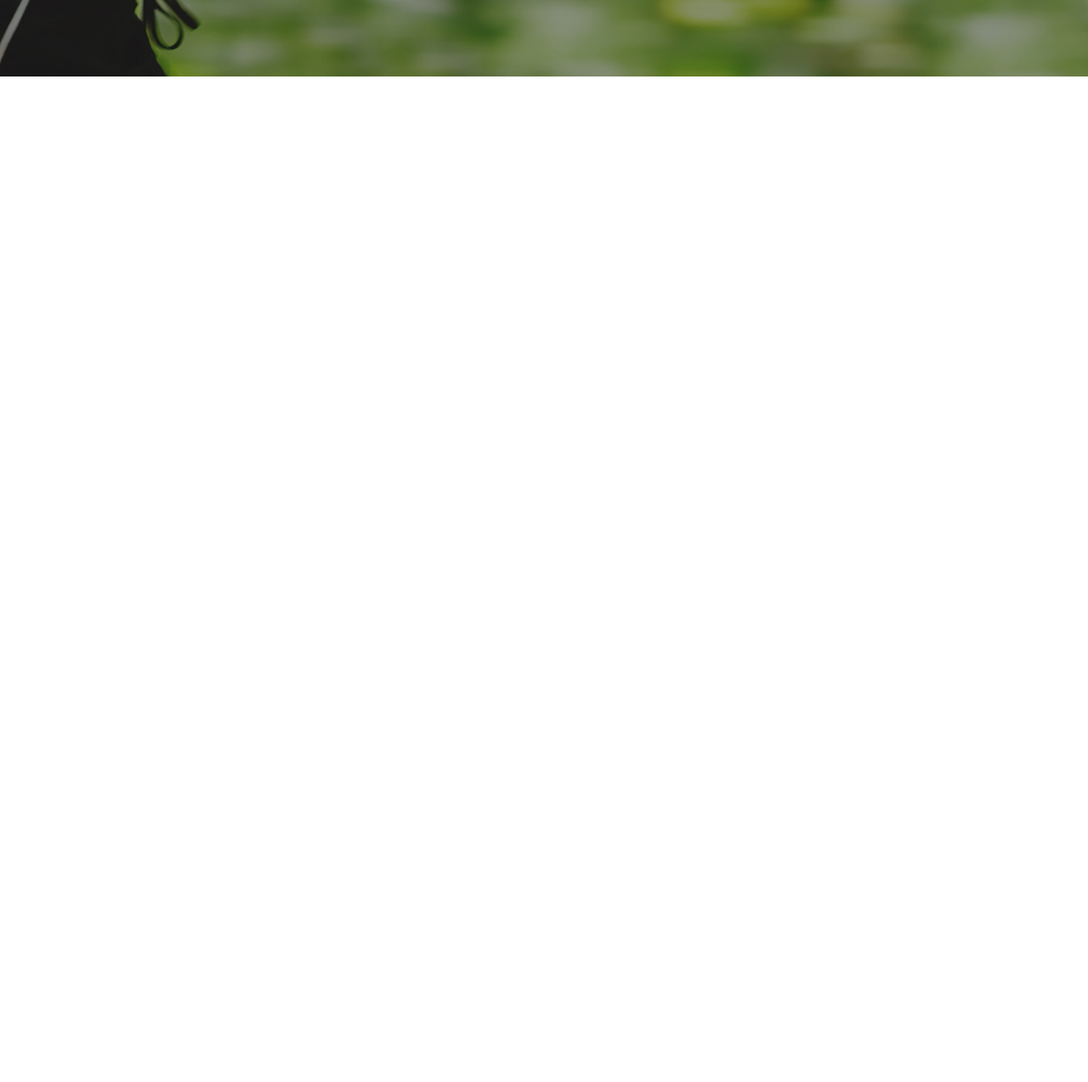
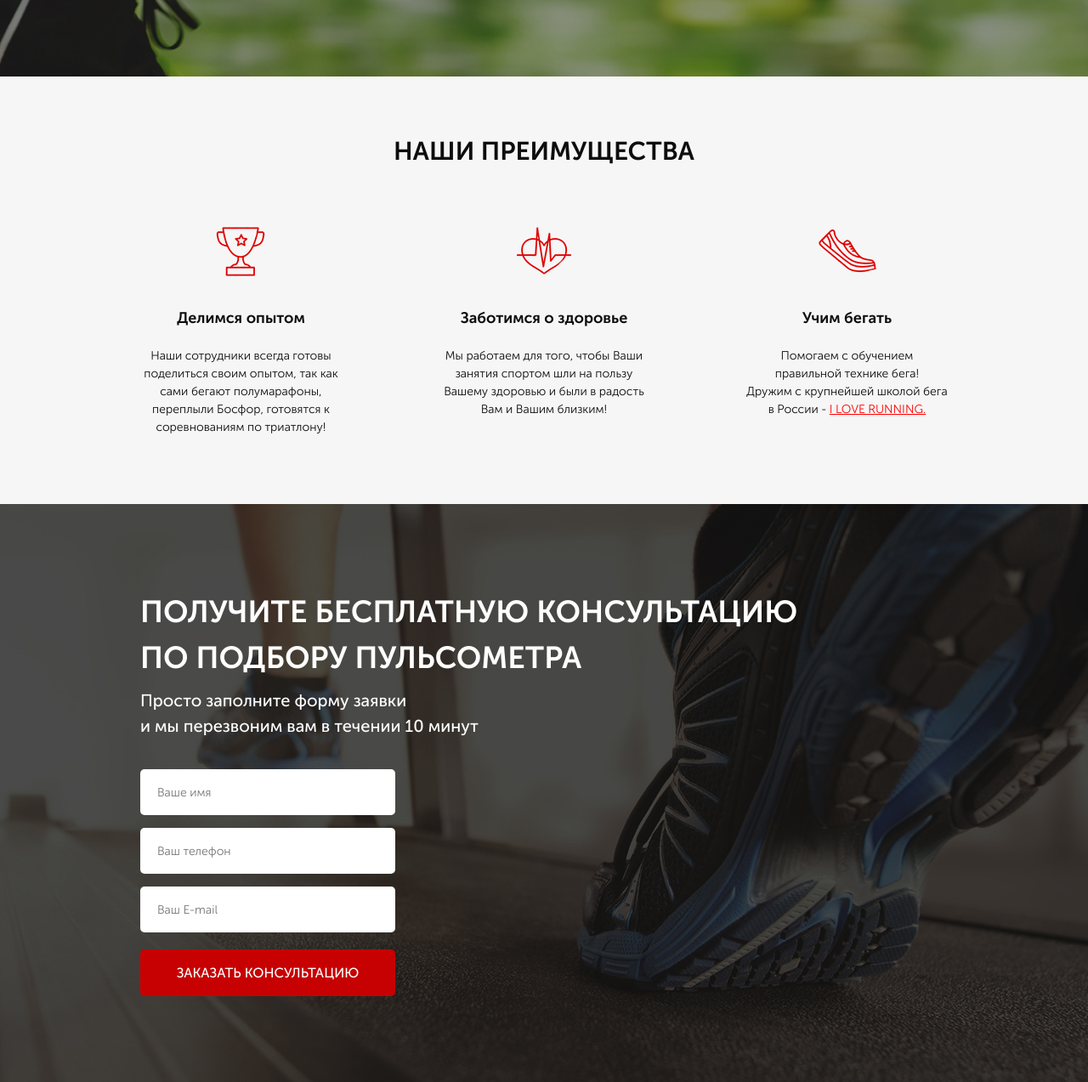
Before and after one commit to iziken/Pulse, a website: page src/index.html in a window 1280 px wide. Shown: the part 603-1876 px from the top of the page at 85% size. Before the commit the page ends 800 px from the top, so only its background shows below. Drawn offline with Linux system fonts and the light colour scheme.

Commit message:
add new block

```diff
--- a/src/index.html
+++ b/src/index.html
@@ -57,5 +57,64 @@
 
 		</div>
 	</div>
+
+	<div class="advantages">
+		<div class="container">
+			<h2 class="title">НАШИ ПРЕИМУЩЕСТВА</h2>
+			<div class="advantages__wrapper">
+				<div class="advantages__item">
+					<img src="icons/advantages/cup.png" alt="cup" class="advantages__icon">
+					<div class="advantages__subtitle">
+						Делимся опытом
+					</div>
+					<div class="advantages__descr">
+						Наши сотрудники всегда готовы поделиться своим опытом, так как сами бегают полумарафоны, переплыли Босфор, готовятся к соревнованиям по триатлону!
+					</div>
+				</div>
+				<div class="advantages__item">
+					<img src="icons/advantages/heart.png" alt="heart" class="advantages__icon">
+					<div class="advantages__subtitle">
+						Заботимся о здоровье
+					</div>
+					<div class="advantages__descr">
+						Мы работаем для того, чтобы Ваши занятия спортом шли на пользу Вашему здоровью и были в радость Вам и Вашим близким!
+					</div>
+				</div>
+				<div class="advantages__item">
+					<img src="icons/advantages/shoe.png" alt="shoe" class="advantages__icon">
+					<div class="advantages__subtitle">
+						Учим бегать
+					</div>
+					<div class="advantages__descr">
+						Помогаем с обучением правильной технике бега! <br>
+						Дружим с крупнейшей школой бега в России -
+						<a href="#">I LOVE RUNNING.</a>
+					</div>
+				</div>
+			</div>
+		</div>
+	</div>
+
+	<div class="consultation">
+		<div class="container">
+			<h2 class="title title_left">
+				Получите бесплатную консультацию <br>
+				по подбору пульсометра
+			</h2>
+			<div class="consultation__descr">
+				Просто заполните форму заявки <br>
+				и мы перезвоним вам в течении 10 минут
+			</div>
+			<form class="feed-form" action="#">
+				<input name="name" required placeholder="Ваше имя" type="text">
+				<input name="phone" required placeholder="Ваш телефон" type="number">
+				<input name="email" required placeholder="Ваш E-mail" type="email">
+
+				<button class="button button_submit">заказать кОНСУЛЬТАЦИЮ</button>
+			</form>
+		</div>
+	</div>
+
+	<script src="js/script.js"></script>
 </body>
 </html>
--- a/src/sass/blocks/_advantages.scss
+++ b/src/sass/blocks/_advantages.scss
@@ -0,0 +1,33 @@
+.advantages {
+   padding: 70px 0 80px 0;
+   background-color: #f6f6f6;
+   &__wrapper {
+      margin-top: 65px;
+      display: flex;
+      justify-content: space-between;
+   }
+   &__item {
+      display: flex;
+      flex-direction: column;
+      align-items: center;
+      max-width: 237px;
+   }
+   &__subtitle {
+      margin-top: 35px;
+      color: #0D0D0D;
+      font-weight: 700;
+      font-size: 18px;
+      text-align: center;
+   }
+   &__descr {
+      margin-top: 20px;
+      color: #0D0D0D;
+      font-weight: 300;
+      font-size: 14px;
+      text-align: center;
+      a {
+         color: #FF0000;
+         text-decoration: underline;
+      }
+   }
+}
--- a/src/sass/blocks/_buttons.scss
+++ b/src/sass/blocks/_buttons.scss
@@ -18,4 +18,9 @@
 		height: 50px;
 		font-size: 16px;
 	}
+	&_submit {
+		width: 100%;
+		height: 55px;
+		font-size: 16px;
+	}
 }
--- /dev/null
+++ b/src/sass/blocks/_consultation.scss
@@ -0,0 +1,11 @@
+.consultation {
+   min-height: 680px;
+   padding: 100px 0 92px 0;
+   background: url('../../img/consultation.jpg') center (center/cover) no-repeat;
+   &__descr {
+      color: #FFFFFF;
+      font-weight: 500;
+      font-size: 20px;
+      line-height: 30px;
+   }
+}
--- /dev/null
+++ b/src/sass/blocks/_forms.scss
@@ -0,0 +1,20 @@
+.feed-form {
+   margin-top: 36px;
+   display: flex;
+   flex-direction: column;
+   width: 300px;
+   input {
+      background: #FFFFFF;
+      height: 54px;
+      border-radius: 5px;
+      margin-bottom: 15px;
+      border: none;
+      padding: 0 20px;
+      color: #4B4B4B;
+      font-weight: 300;
+      font-size: 14px;
+      &:nth-child(3) {
+         margin-bottom: 20px;
+      }
+   }
+}
--- /dev/null
+++ b/src/sass/blocks/_titles.scss
@@ -0,0 +1,13 @@
+.title {
+   color: #0D0D0D;
+   font-weight: 700;
+   font-size: 30px;
+   text-align: center;
+   text-transform: uppercase;
+   &_left {
+      color: #FFFFFF;
+      font-size: 36px;
+      line-height: 54px;
+      text-align: left;
+   }
+}
--- a/src/sass/style.scss
+++ b/src/sass/style.scss
@@ -11,3 +11,6 @@
 @import 'blocks/header';
 @import 'blocks/buttons';
 @import 'blocks/advantages';
+@import 'blocks/titles';
+@import 'blocks/consultation';
+@import 'blocks/forms';
```
Also changed, not shown: src/css/style.min.css.
